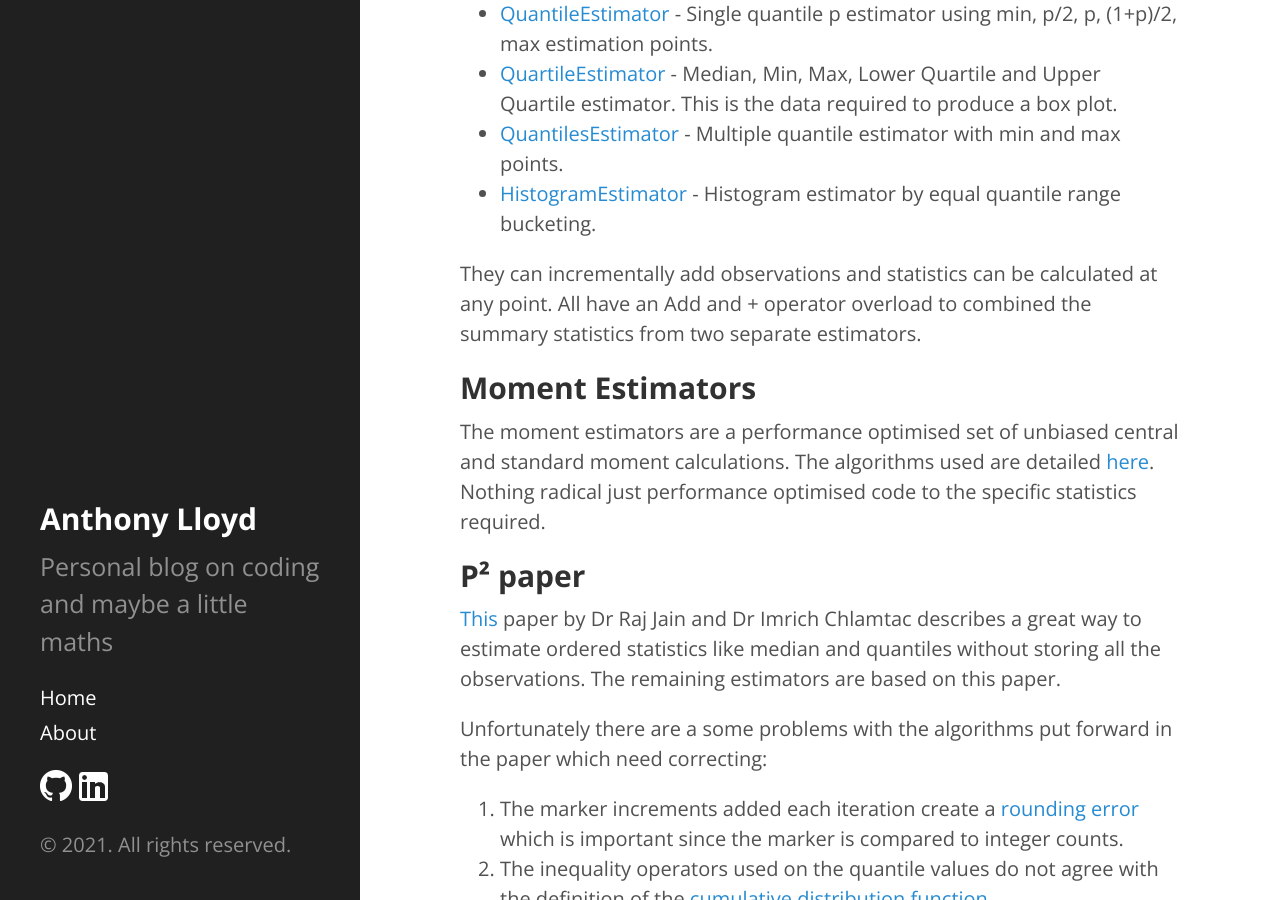
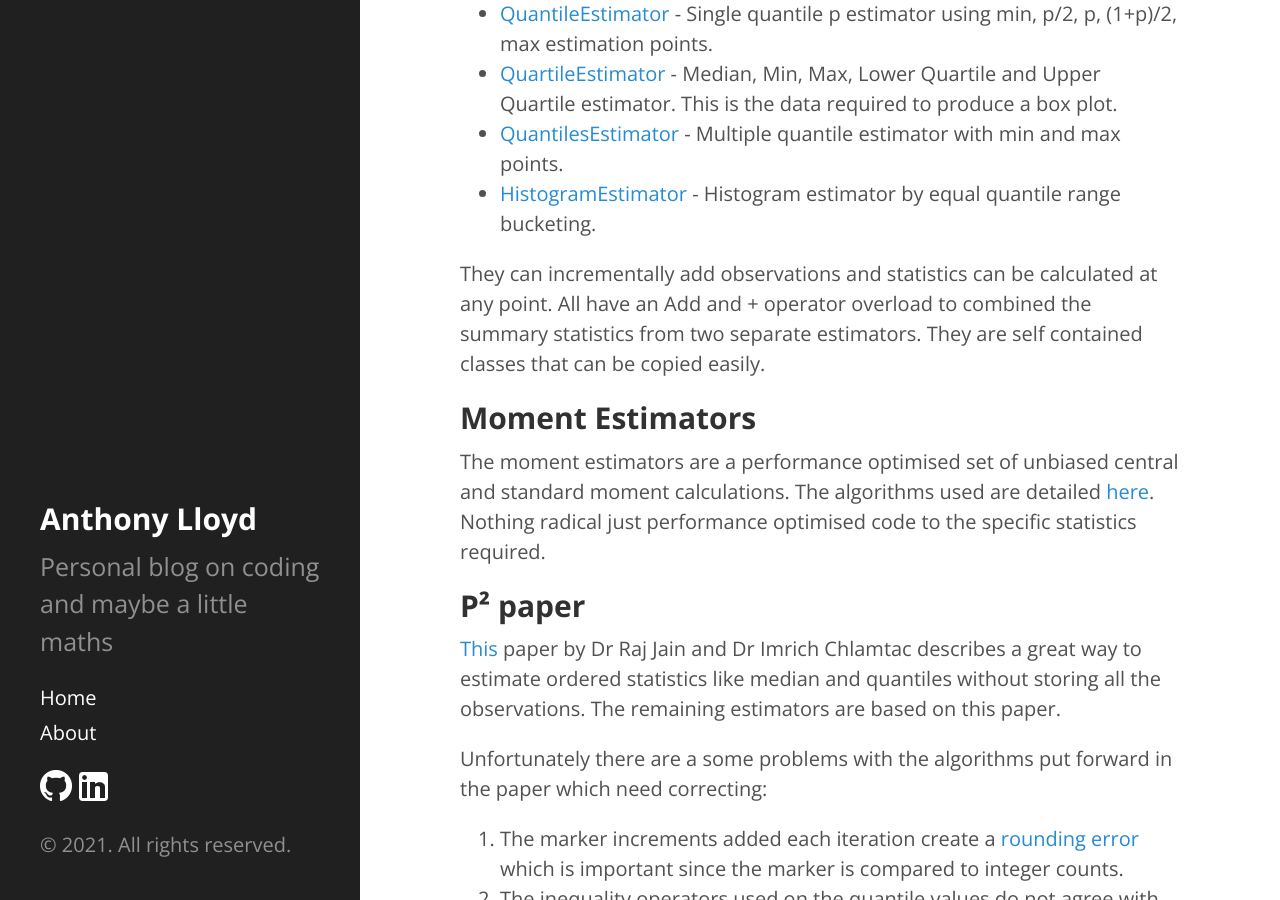
Before and after one commit to AnthonyLloyd/AnthonyLloyd.github.io, a Jekyll site: the page built from _posts/2021-11-01-statistic-estimators.html, in a window 1280 px wide and 900 px high, scrolled down 441 px. Built offline with Jekyll 4.4.1, drawn with Linux system fonts in a browser that asks for light colours; some web fonts are replaced; comment, search, counter and statistics services are not loaded.

Commit message:
estimator post

```diff
--- a/_posts/2021-11-01-statistic-estimators.html
+++ b/_posts/2021-11-01-statistic-estimators.html
@@ -17,7 +17,8 @@ keywords: statistics pchip median quantiles quartiles histogram
 <li><a href="https://github.com/MKL-NET/MKL.NET/blob/master/MKL.NET.Statistics/HistogramEstimator.cs">HistogramEstimator</a> - Histogram estimator by equal quantile range bucketing.</li>
 </ul>
 <p>They can incrementally add observations and statistics can be calculated at any point.
-All have an Add and + operator overload to combined the summary statistics from two separate estimators.</p>
+All have an Add and + operator overload to combined the summary statistics from two separate estimators.
+They are self contained classes that can be copied easily.</p>
 <h2><a name="Moment-Estimators" class="anchor" href="#Moment-Estimators">Moment Estimators</a></h2>
 <p>The moment estimators are a performance optimised set of unbiased central and standard moment calculations.
 The algorithms used are detailed <a href="https://en.wikipedia.org/wiki/Algorithms_for_calculating_variance">here</a>.
```
Also changed, not shown: 1 other file.
